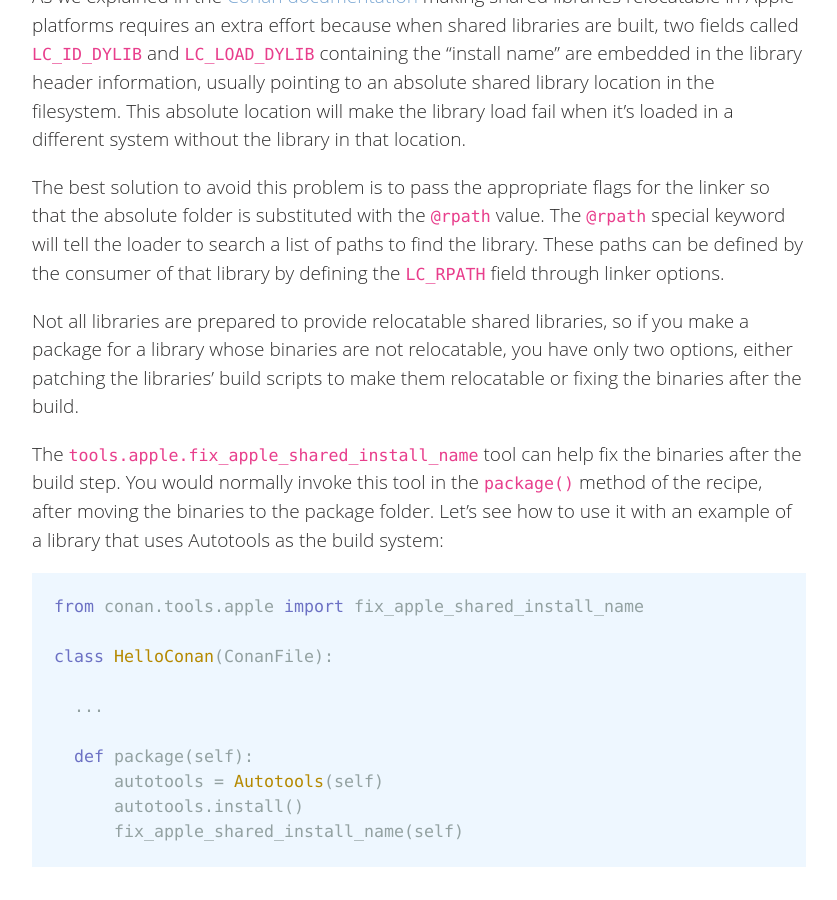
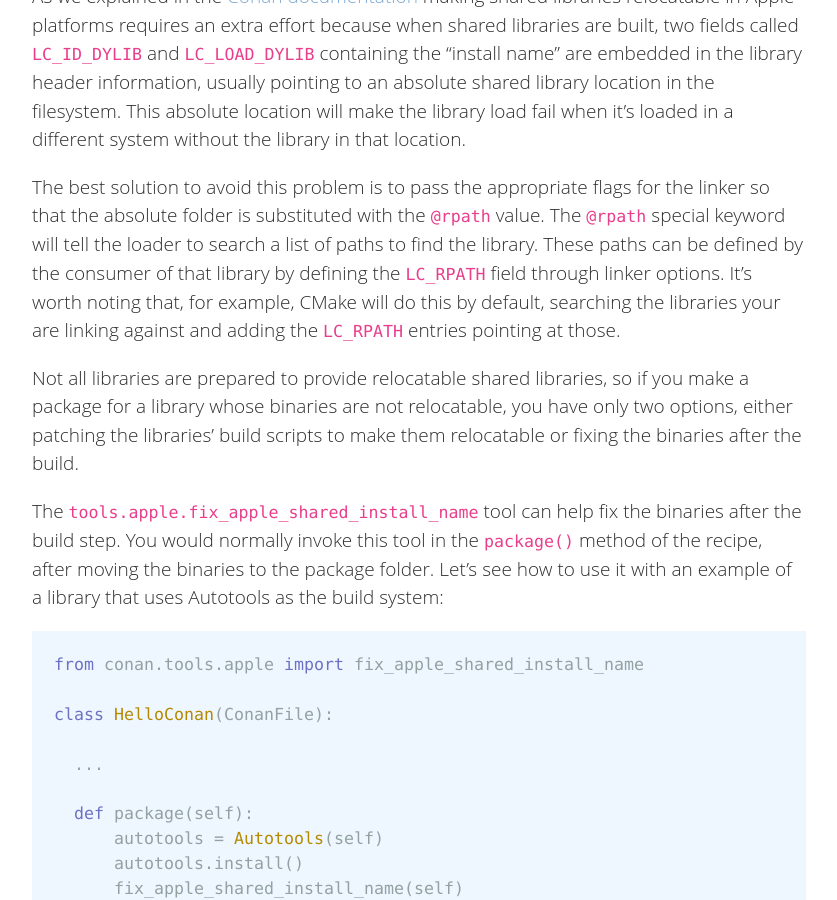
Before and after one commit to conan-io/conan-io.github.io, a Jekyll site: the page built from _posts/2022-06-16-New-conan-release-1-49.markdown, in a window 1280 px wide and 900 px high, scrolled down 4519 px. Shown: the whole window, without its empty margins (20-857 px from the left). Built offline with Jekyll 4.4.1, drawn with Linux system fonts in a browser that asks for light colours; comment, search, counter and statistics services are not loaded.

Commit message:
note about cmake

```diff
--- a/_posts/2022-06-16-New-conan-release-1-49.markdown
+++ b/_posts/2022-06-16-New-conan-release-1-49.markdown
@@ -204,7 +204,9 @@ The best solution to avoid this problem is to pass the appropriate flags for the
 that the absolute folder is substituted with the `@rpath` value. The `@rpath` special
 keyword will tell the loader to search a list of paths to find the library. These paths
 can be defined by the consumer of that library by defining the `LC_RPATH` field through
-linker options.
+linker options. It's worth noting that, for example, CMake will do this by default,
+searching the libraries your are linking against and adding the `LC_RPATH` entries
+pointing at those.
 
 Not all libraries are prepared to provide relocatable shared libraries, so if you make a
 package for a library whose binaries are not relocatable, you have only two options,
```
